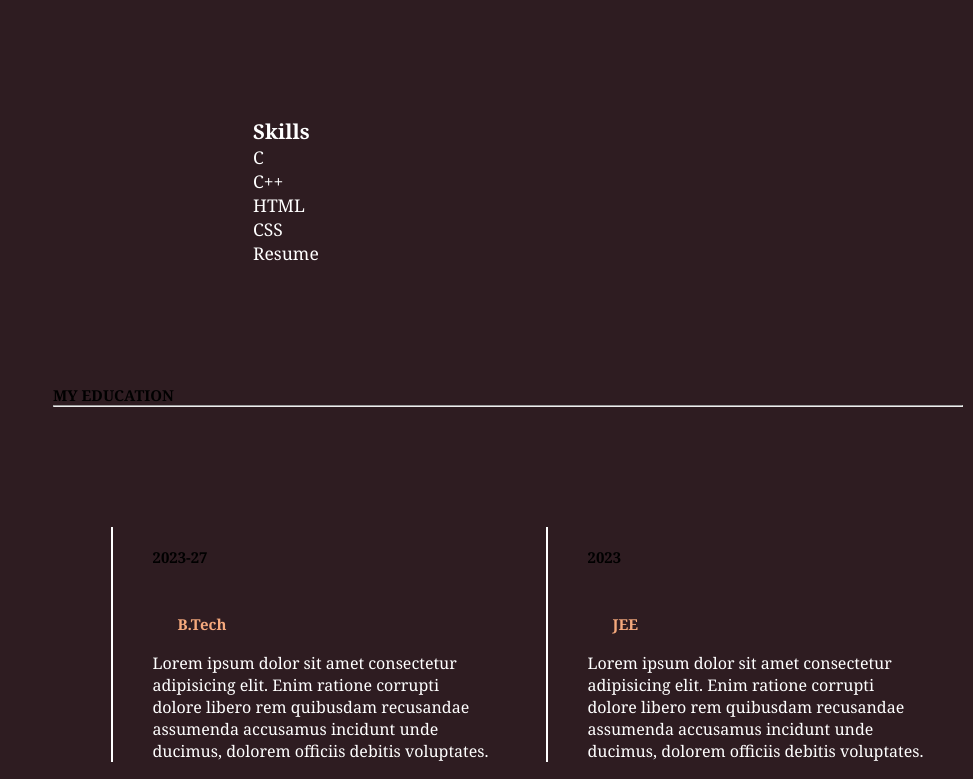
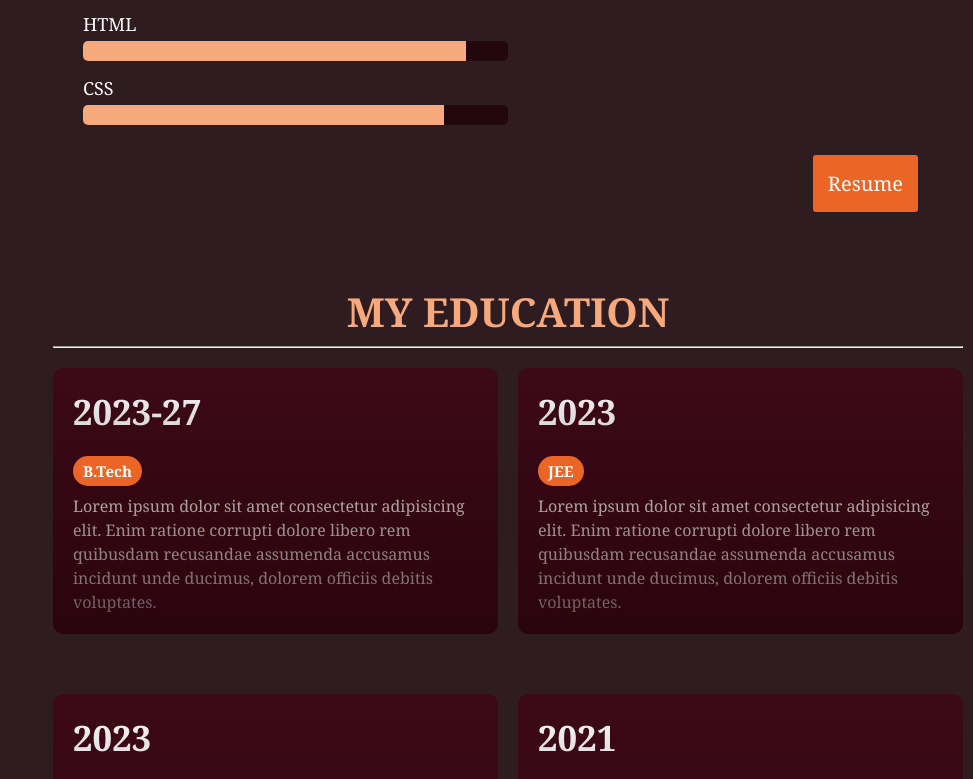
Before and after one commit to tejeshvs/Profile-Page, a plain HTML site: page index.html in a window 1280 px wide. Shown: the part 1437-2216 px from the top of the page, without its empty margins (307-1280 px from the left). Drawn offline with Linux system fonts and the light colour scheme; a script that the page names is missing.

Commit message:
style.css

```diff
--- a/style.css
+++ b/style.css
@@ -1,182 +1,419 @@
-*{
+
+* {
     margin: 0;
     padding: 0;
-    font-family:Cambria, Cochin, Georgia, Times, 'Times New Roman', serif;
+    font-family: Cambria, Cochin, Georgia, Times, 'Times New Roman', serif;
     box-sizing: border-box;
     text-decoration: none;
+}
 
-
-}
 html {
     font-size: 62.5%;
     overflow-x: hidden;
 }
 
-body{
+body {
     box-sizing: border-box;
     overflow-x: hidden;
 }
 
-:root{
-    --peach:rgb(235, 101, 38);
-}
-*::selection{
-    background: var(--peach);
-    color:rgb(65, 4, 21);
+:root {
+    --peach: rgb(235, 101, 38);
 }
 
-header{
+*::selection {
+    background: var(--peach);
+    color: rgb(65, 4, 21);
+}
+
+header {
     position: fixed;
-    top:0; left:0;
+    top: 0;
+    left: 0;
     z-index: 1000;
     height: 100%;
     width: 35rem;
-    background:rgb(33, 2, 11);
-    display:flex;
+    background: rgb(33, 2, 11);
+    display: flex;
     align-items: center;
     justify-content: center;
     flex-flow: column;
     text-align: center;
 }
-header .user img{
-    height: 17;
-    width: 17;
+
+header .user img {
+    height: 25rem;
+    width: 25rem;
     border-radius: 50%;
     object-fit: cover;
     margin-bottom: 1rem;
     border: .7rem solid var(--peach);
 }
-header .user .name{
+
+header .user .name {
     font-size: 3.5rem;
-    color:#fff;
+    color: #fff;
+}
 
-}
-header .navbar{
+header .navbar {
     width: 100%;
 }
-header.navbar ul{
+
+header.navbar ul {
     list-style: none;
     padding: 1rem 3rem;
 }
-header .navbar ul li a{
+
+header .navbar ul li a {
     display: block;
     padding: 1rem;
-    margin:1.5rem;
-    background: rgb(65,4,21);
+    margin: 1.5rem;
+    background: rgb(65, 4, 21);
     color: #fff;
     font-size: 2rem;
     border-radius: 2rem;
 }
-header .navbar ul li a:hover{
-    background:var(--peach);
-    color:rgb(33, 2, 11);
+
+header .navbar ul li a:hover {
+    background: var(--peach);
+    color: rgb(33, 2, 11);
 }
+
 body {
-    background-color:rgb(46, 28, 33);
+    background-color: rgb(46, 28, 33);
     padding-left: 35rem;
+}
 
-}
 .home {
-    display:flex;
+    display: flex;
     justify-content: left;
     flex-flow: column;
-    padding-left:20rem;
+    padding-left: 20rem;
     padding-top: 35rem;
     padding-right: 25rem;
-    background-image: url('image.jpg');
+    background-image: url('Images/image.jpg');
     background-repeat: no-repeat;
-
     background-size: cover;
 }
-.home h3{
+
+.home h3 {
     font-size: 2.5rem;
-    color:#f5a97d;
+    color: #f5a97d;
+}
 
+.home h1 {
+    font-size: 5rem;
+    color: #ffff;
 }
-.home h1{
-    font-size: 5rem;
-    color:#ffff;
+
+.home p {
+    font-size: 2rem;
+    color: #ffff;
+    padding: 1rem 0;
 }
-.home p{
-    font-size: 2rem;
-    color:#ffff;
-    padding:1rem 0;
-}
-section{
+
+section {
     min-height: 100vh;
     padding: 1rem;
 }
-.about .content{
+
+.about {
+    min-height: 100vh;
+    padding: 2rem;
+}
+
+.about .heading {
+    text-align: center;
+    font-size: 4rem;
+    color: #f5a97d;
+    padding: 0.75%;
+}
+
+.about .row {
+    display: flex;
+    flex-wrap: wrap;
+}
+
+.about .content {
     color: #fff;
-    padding:20rem;
-    padding-top:10rem;
-    padding-bottom: 0rem;
+    padding: 3rem;
+    flex: 1 1 100%;
+}
+
+.about .content h3 {
+    font-size: 2.5rem;
+}
+
+.about .content h1 {
+    font-size: 4.5rem;
+}
+
+.about .content p {
+    font-size: 2rem;
+    color: #ffff;
+    padding: 1.5rem 0;
+}
+
+
+.about .info {
+    padding: 2rem;
+    flex: 1 1 100%;
+}
+
+.about .info h3 {
+    font-size: 2.5rem;
+    color: #ffff;
+
+    margin-bottom: 1.5rem;
+}
+
+.progress-bar {
+    margin-bottom: 1.5rem;
+    width: 50%;
+}
+
+.skill-name {
+    font-size: 1.8rem;
+    color: #fff;
+    margin-bottom: 0.5rem;
 
 }
-.about .content h3{
+
+.progress {
+    height: 20px;
+    background-color: rgba(33, 2, 11, 0.8);
+    border-radius: 0.5rem;
+    overflow: hidden;
+}
+
+.progress-bar-inner {
+    height: 100%;
+    width: 0;
+    background-color: #f5a97d;
+
+}
+
+.resume-button {
+    display: inline-block;
+    background-color: var(--peach);
+    color: #fff;
+    border-right: 5rem;
+    padding:1.5rem;
+    text-decoration: none;
+    border-radius: 0.3rem;
+    font-size: 2rem;
+    margin: 1.5rem;
+    text-align: center;
+    float: right;
+}
+
+.resume-button:hover {
+    background-color: #dad6d6;
+    color: rgba(33, 2, 11, 0.8);
+}
+
+
+.edu .box-container {
+    display: grid;
+    grid-template-columns: repeat(2, minmax(0, 1fr));
+    gap: 2rem;
+}
+
+.edu .box {
+    width: 95%;
+    margin: 2rem 0;
+    padding: 2rem;
+    border-top-width: 2rem;
+    background-color: rgba(65, 4, 21, 0.8);
+    border-radius: 1rem;
+    position: relative;
+    overflow: hidden;
+    transition: transform 0.3s ease-in-out;
+}
+
+.edu .box:hover {
+    transform: scale(1.05);
+    background-color: solid rgba(65, 4, 21, 0);
+}
+
+.edu .box::before {
+    content: "";
+    position: absolute;
+    top: 0;
+    left: 0;
+    right: 0;
+    bottom: 0;
+    background: linear-gradient(to bottom, rgba(33, 2, 11, 0) 0%, rgba(33, 2, 11, 0.8) 100%);
+    padding-top: 30rem;
+    z-index: 1;
+    border-top-width: 3rem;
+}
+
+.edu .box span {
+    font-size: 1.5rem;
+    border-radius: 5rem;
+    padding: 0.5rem 1rem;
+    background-color: var(--peach);
+    color: #fff;
+    position: relative;
+    z-index: 2;
+}
+
+.edu .box h2 {
     font-size: 2.5rem;
+    color: #fff;
+    padding-top: 1.5rem;
+    z-index: 2;
 }
-.about .content h1{
-    font-size: 4.5rem;
+
+.edu .box p {
+    font-size: 1.3rem;
+    padding-top: 1rem;
+    color: #fff;
+    font-size: medium;
+    line-height: 1.5;
+    z-index: 2;
 }
-.about .content p{
-    font-size: 2rem;
-    color:#ffff;
-    padding:1rem 0;
+
+.edu .box-container {
+    display: grid;
+
+    gap: 2rem;
 }
-.about .info{
-    padding-top: 0rem;
-    padding:20rem;
-    padding-bottom: 10rem;
-    color:#fff;
-    font-size: 1.75rem;
+
+.edu .box {
+    width: 95%;
+    border-top: 1rem;
 }
-span{
-    color:#f5a97d;
-}
-.about .content .h1 span{
-    color:#f5a97d;
-}
-.about .heading span{
-    color:#f5a97d;
-}
-.about .heading{
+
+.edu .heading{
     text-align: center;
     font-size: 4rem;
-    color:#f5a97d;
+    color: #f5a97d;
     padding: 0.75%;
+}
+
+.edu .box h1 {
+    color: #ffffff;
+    font-size: 3.5rem;
 
 }
-.edu .box-container{
-    display: flex;
-    align-items:center;
-    justify-content:space-around;
-    flex-wrap: wrap;
-    padding: 1rem;
-    padding-left: 3rem;
-    padding-top: 8rem;
+
+.edu .box h2 span {
+    color: var(--peach);
 }
-.edu .box-container .box{
-    width:38rem;
-    margin:4rem 1rem;
-    padding-left: 4rem;
-    padding-top:2rem;
-    border-left: .2rem solid#ffff;
-    position: relative;
+
+.edu .box-container .box {
+    width: 100%;
+    margin: 2rem 0;
 }
-.edu .box-container .box span{
+
+.edu .box-container .box::before {
+    content: "";
+    position: absolute;
+    top: 0;
+    left: 0;
+    right: 0;
+    bottom: 0;
+    background: linear-gradient(to bottom, rgba(33, 2, 11, 0) 0%, rgba(33, 2, 11, 0.8) 100%);
+    z-index: 1;
+}
+
+.edu .box-container .box span {
     font-size: 1.5rem;
     border-radius: 5rem;
-    padding: 5rem 2.5rem;
+    padding: 0.5rem 1rem;
+    background-color: var(--peach);
+    color: #fff;
+    position: relative;
+    z-index: 2;
 }
-.edu .box-container .box h2{
+
+.edu .box-container .box h2 {
+    font-size: 2.5rem;
+    color: #fff;
+    padding-top: 1.5rem;
+}
+
+.edu .box-container .box p {
+    font-size: 1.3rem;
+    padding-top: 1rem;
+    color: #fff;
+    font-size: medium;
+    line-height: 1.5;
+}
+
+.contact {
+    min-height: 100vh;
+    padding: 2rem;
+}
+
+.contact .heading {
+    text-align: center;
     font-size: 4rem;
-    color:#fff;
+    color: #f5a97d;
+    padding: 0.75%;
+}
+
+.contact-form {
+    max-width: 800px;
+    margin: 0 auto;
+}
+
+.contact-form form {
+    display: flex;
+    flex-flow: column;
+    color:#fbf8f8;
+}
+
+.contact-form label {
+    font-size: 1.8rem;
+    margin-top: 1.5rem;
+    color: #ffffff;
+}
+
+.contact-form input,
+.contact-form textarea {
+    padding: 1rem;
+    margin: 0.5rem 0;
+    font-size: 1.4rem;
+    /* border: 0.2rem solid var(--peach); */
+    border-radius: 0.5rem;
+    color: #000;
+    background-color: #cbbfb5;
+
+}
+
+.contact-form button {
+    background-color: var(--peach);
+    color: #dcd7d7;
+    padding: 1.5rem;
+    font-size: 1.6rem;
+    cursor: pointer;
+    border-radius: 0.5rem;
+}
+
+.contact-info {
+    margin-top: 2rem;
+}
+
+.contact-info h2 {
+    font-size: 2.5rem;
+    color: var(--peach);
     padding-top: 2rem;
 }
-.edu .box-container .box p{
-    font-size: 1.3rem;
-    padding-top:1rem;
-    color: #fff;
-    font-size:medium;
+
+.contact-info p {
+    font-size: 1.6rem;
+    color: #dad6d6;
+    margin: 0.7rem 0;
 }
+
+.text-bottom-left {
+    position: absolute;
+    bottom: 1rem;
+    left: 1rem;
+    font-size: 1.8rem;
+    color: var(--peach);
+    padding: 1rem;
+}
```
